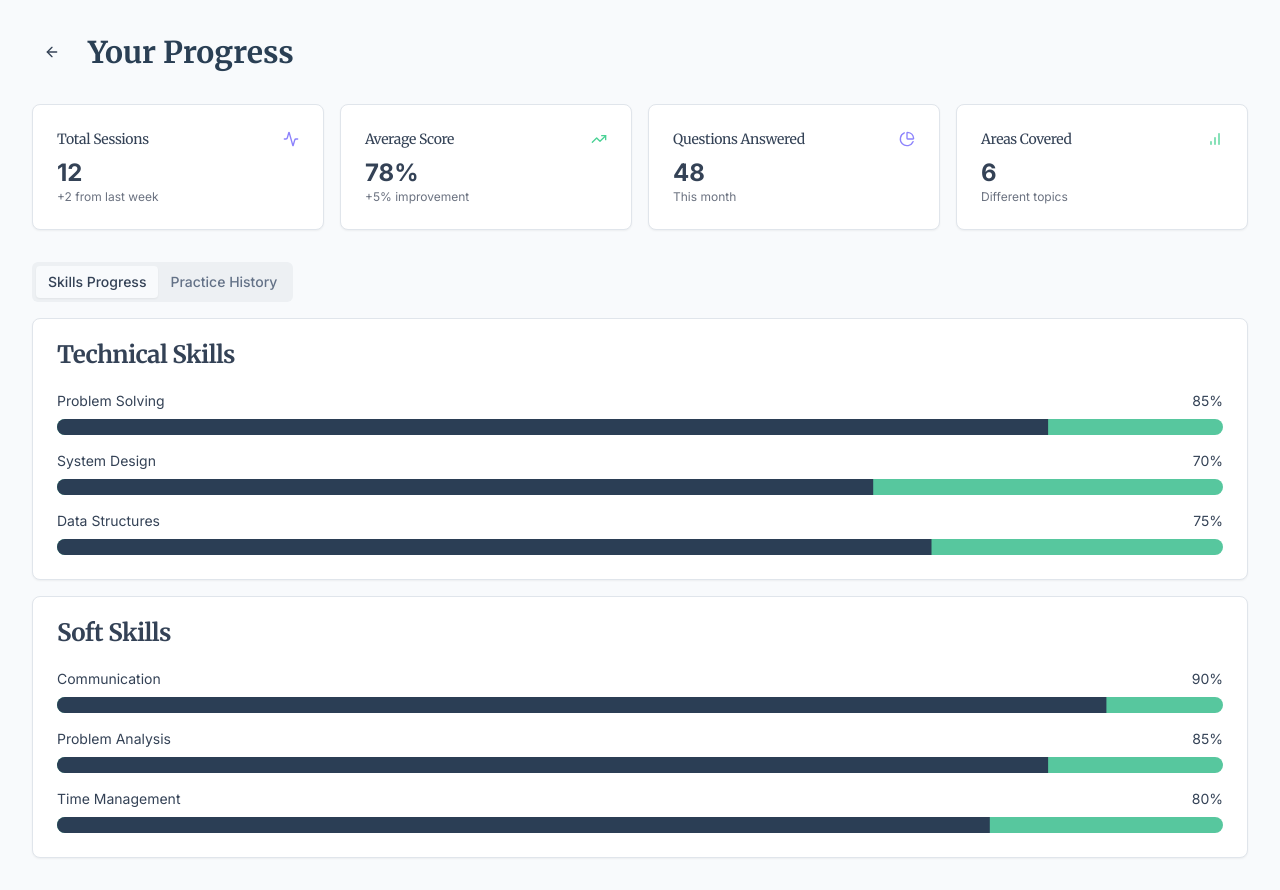
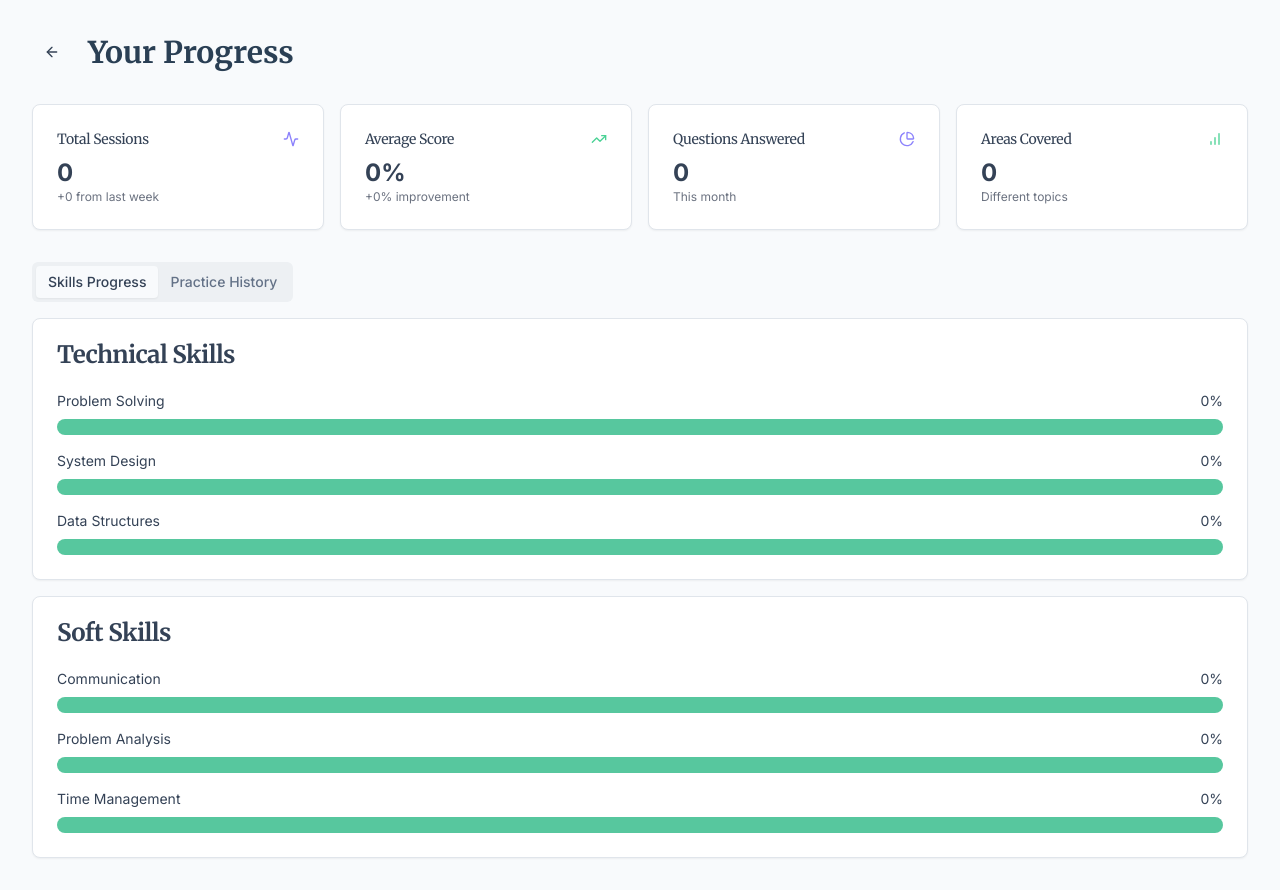
Before and after one commit to HPS170405/Mock-interviewer_1, a React (Vite) app: page /progress in a window 1280 px wide. Built offline with nearby package versions, Linux system fonts and the light colour scheme.

Commit message:
Fix: Set initial progress stats to 0
Set the initial values for the progress stats to 0 in the Progress page. This is a temporary measure as the data will be fetched from the backend in a later commit.

```diff
--- a/src/pages/Progress.tsx
+++ b/src/pages/Progress.tsx
@@ -30,8 +30,8 @@ const ProgressPage = () => {
             <Activity className="h-4 w-4 text-interviewer-purple" />
           </CardHeader>
           <CardContent>
-            <div className="text-2xl font-bold">12</div>
-            <p className="text-xs text-gray-500">+2 from last week</p>
+            <div className="text-2xl font-bold">0</div>
+            <p className="text-xs text-gray-500">+0 from last week</p>
           </CardContent>
         </Card>
 
@@ -41,8 +41,8 @@ const ProgressPage = () => {
             <TrendingUp className="h-4 w-4 text-interviewer-green" />
           </CardHeader>
           <CardContent>
-            <div className="text-2xl font-bold">78%</div>
-            <p className="text-xs text-gray-500">+5% improvement</p>
+            <div className="text-2xl font-bold">0%</div>
+            <p className="text-xs text-gray-500">+0% improvement</p>
           </CardContent>
         </Card>
 
@@ -52,7 +52,7 @@ const ProgressPage = () => {
             <PieChart className="h-4 w-4 text-interviewer-purple" />
           </CardHeader>
           <CardContent>
-            <div className="text-2xl font-bold">48</div>
+            <div className="text-2xl font-bold">0</div>
             <p className="text-xs text-gray-500">This month</p>
           </CardContent>
         </Card>
@@ -63,7 +63,7 @@ const ProgressPage = () => {
             <BarChart className="h-4 w-4 text-interviewer-green" />
           </CardHeader>
           <CardContent>
-            <div className="text-2xl font-bold">6</div>
+            <div className="text-2xl font-bold">0</div>
             <p className="text-xs text-gray-500">Different topics</p>
           </CardContent>
         </Card>
@@ -85,23 +85,23 @@ const ProgressPage = () => {
               <div className="space-y-2">
                 <div className="flex justify-between text-sm">
                   <span>Problem Solving</span>
-                  <span>85%</span>
+                  <span>0%</span>
                 </div>
-                <Progress value={85} />
+                <Progress value={0} />
               </div>
               <div className="space-y-2">
                 <div className="flex justify-between text-sm">
                   <span>System Design</span>
-                  <span>70%</span>
+                  <span>0%</span>
                 </div>
-                <Progress value={70} />
+                <Progress value={0} />
               </div>
               <div className="space-y-2">
                 <div className="flex justify-between text-sm">
                   <span>Data Structures</span>
-                  <span>75%</span>
+                  <span>0%</span>
                 </div>
-                <Progress value={75} />
+                <Progress value={0} />
               </div>
             </CardContent>
           </Card>
@@ -114,23 +114,23 @@ const ProgressPage = () => {
               <div className="space-y-2">
                 <div className="flex justify-between text-sm">
                   <span>Communication</span>
-                  <span>90%</span>
+                  <span>0%</span>
                 </div>
-                <Progress value={90} />
+                <Progress value={0} />
               </div>
               <div className="space-y-2">
                 <div className="flex justify-between text-sm">
                   <span>Problem Analysis</span>
-                  <span>85%</span>
+                  <span>0%</span>
                 </div>
-                <Progress value={85} />
+                <Progress value={0} />
               </div>
               <div className="space-y-2">
                 <div className="flex justify-between text-sm">
                   <span>Time Management</span>
-                  <span>80%</span>
+                  <span>0%</span>
                 </div>
-                <Progress value={80} />
+                <Progress value={0} />
               </div>
             </CardContent>
           </Card>
@@ -145,24 +145,10 @@ const ProgressPage = () => {
               <div className="space-y-4">
                 <div className="flex items-center justify-between p-2 bg-gray-50 rounded-lg">
                   <div>
-                    <p className="font-medium">Technical Interview</p>
-                    <p className="text-sm text-gray-500">85% success rate</p>
+                    <p className="font-medium">No sessions yet</p>
+                    <p className="text-sm text-gray-500">Start practicing to see your history</p>
                   </div>
-                  <p className="text-sm text-gray-500">Today</p>
-                </div>
-                <div className="flex items-center justify-between p-2 bg-gray-50 rounded-lg">
-                  <div>
-                    <p className="font-medium">Behavioral Questions</p>
-                    <p className="text-sm text-gray-500">90% success rate</p>
-                  </div>
-                  <p className="text-sm text-gray-500">Yesterday</p>
-                </div>
-                <div className="flex items-center justify-between p-2 bg-gray-50 rounded-lg">
-                  <div>
-                    <p className="font-medium">System Design</p>
-                    <p className="text-sm text-gray-500">75% success rate</p>
-                  </div>
-                  <p className="text-sm text-gray-500">3 days ago</p>
+                  <p className="text-sm text-gray-500">-</p>
                 </div>
               </div>
             </CardContent>
```
